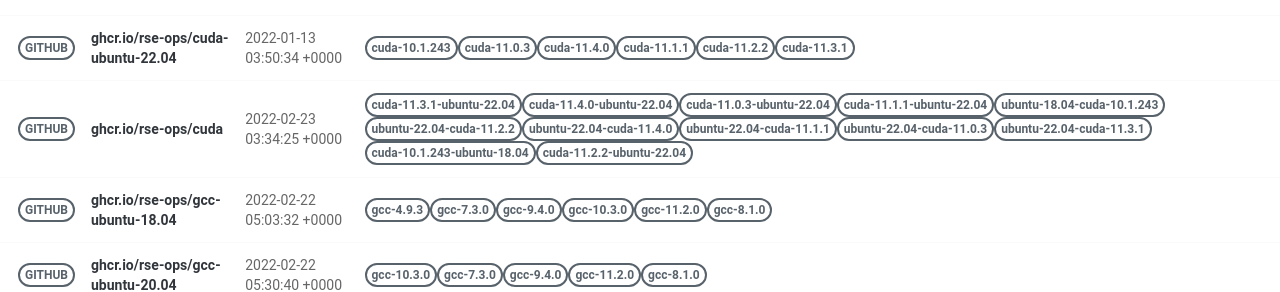
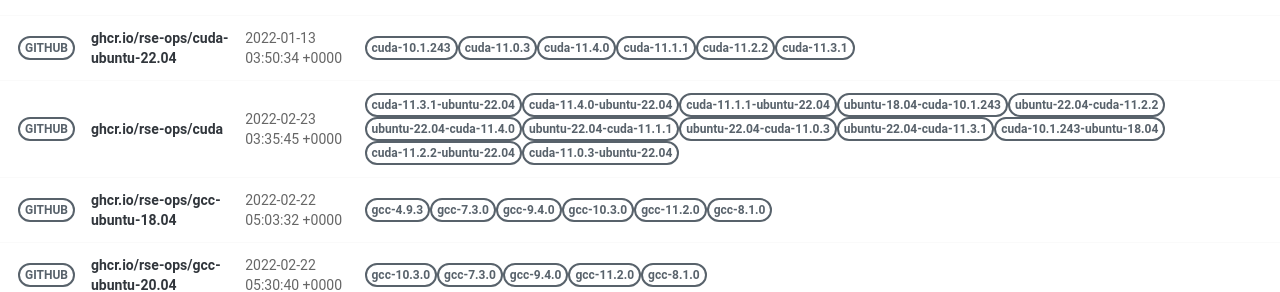
Before and after one commit to rse-ops/docker-images, a Jekyll site: the page built from pages/index.md, in a window 1280 px wide. Shown: the part 414-706 px from the top of the page. Built offline with Jekyll 4.4.1, drawn with Linux system fonts in a browser that asks for light colours; nearby versions of some CDN libraries.

Commit message:
Automated push to update library 2022-02-23

```diff
--- a/_library/ghcr.io-rse-ops-cuda.md
+++ b/_library/ghcr.io-rse-ops-cuda.md
@@ -1,7 +1,7 @@
 ---
 layout: container
 name: ghcr.io/rse-ops/cuda
-updated_at: 2022-02-23 03:34:25.067806
+updated_at: 2022-02-23 03:35:45.373400
 
 
 container_url: https://github.com/orgs/rse-ops/packages/container/package/cuda
```
Also changed, not shown: other parts of _library/ghcr.io-rse-ops-cuda.md (+3 -3 lines).
